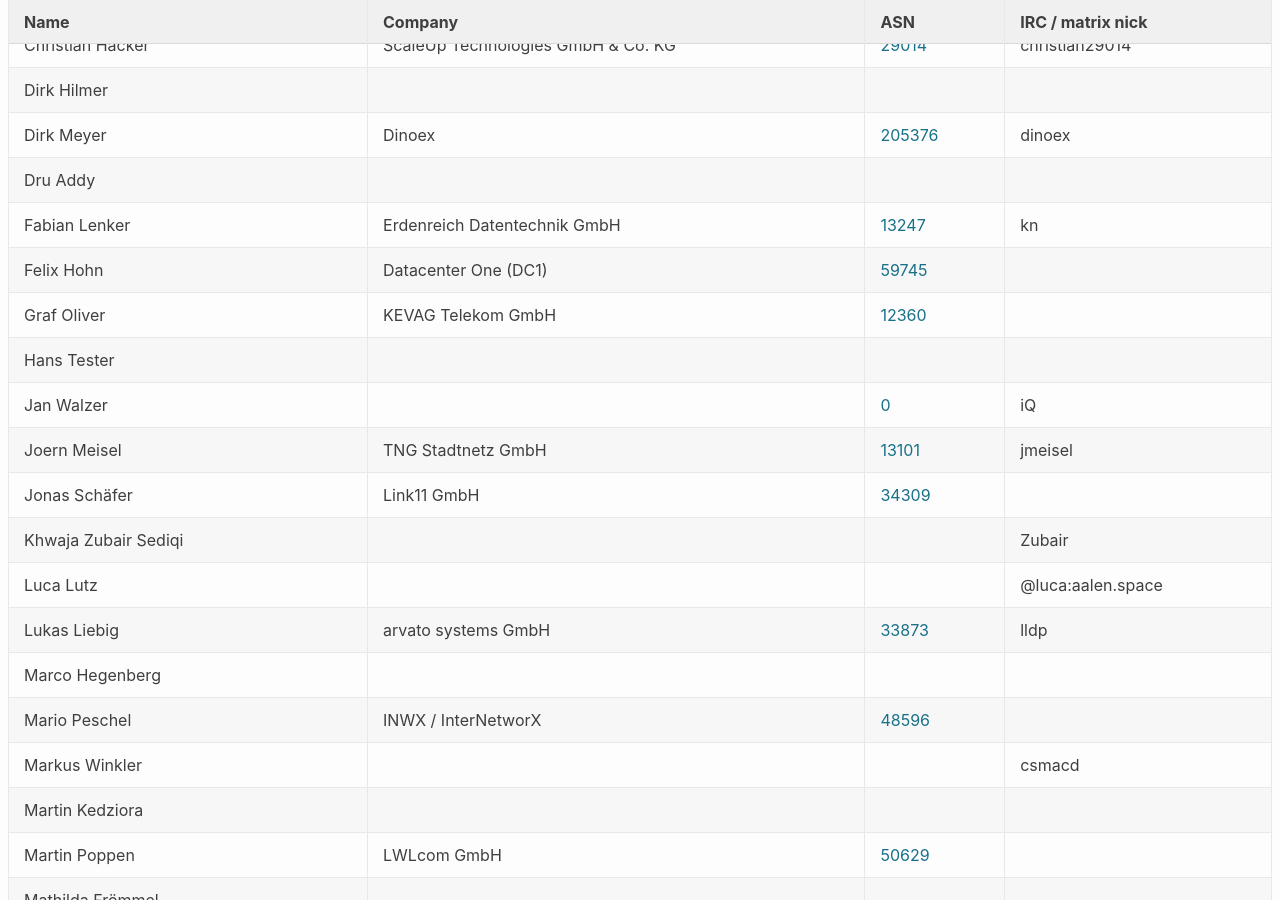
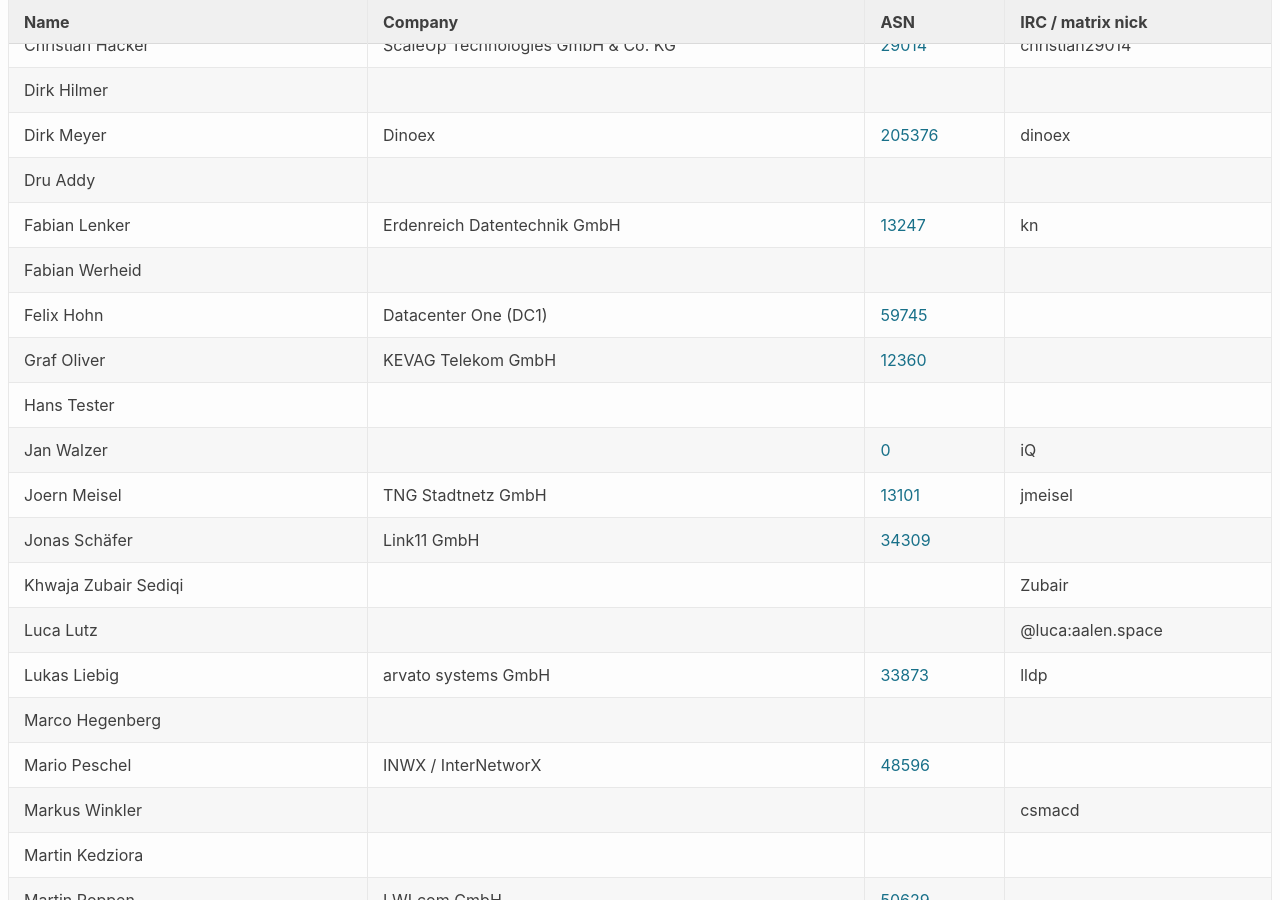
Before and after one commit to denog/pretix-attendeelist, a Jekyll site: the page built from denog16/index.markdown, in a window 1280 px wide and 900 px high, scrolled down 16524 px. Built offline with Jekyll 4.4.1, drawn with Linux system fonts in a browser that asks for light colours.

Commit message:
Latest data: Sun Oct 13 20:10:42 UTC 2024

```diff
--- a/_data/attendees_denog16_online.json
+++ b/_data/attendees_denog16_online.json
@@ -76,6 +76,12 @@
     "company": "Erdenreich Datentechnik GmbH",
     "irc": "kn",
     "asn": "13247"
+  },
+  {
+    "name": "Fabian Werheid",
+    "company": null,
+    "irc": null,
+    "asn": null
   },
   {
     "name": "Felix Hohn",
```
